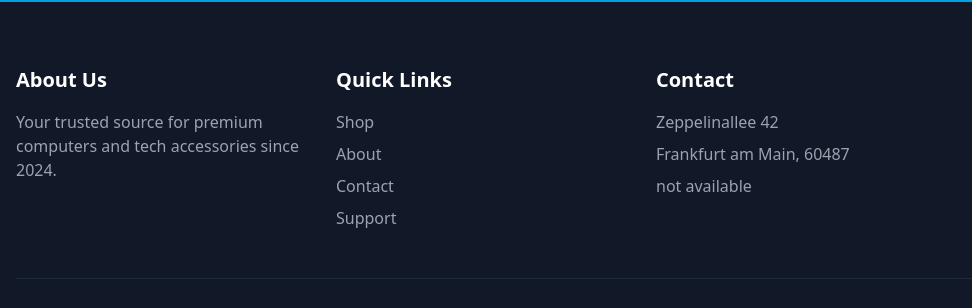
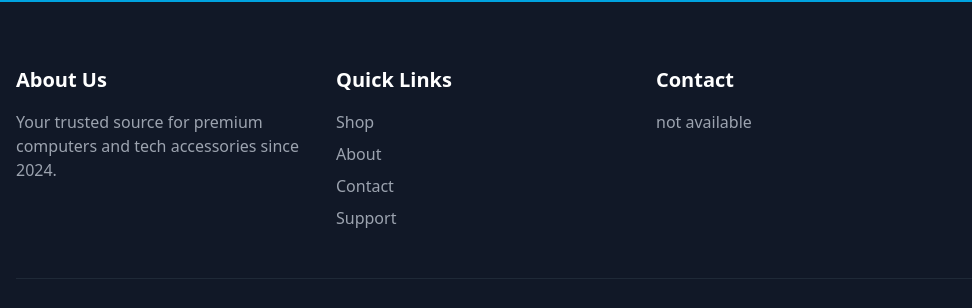
Before and after one commit to Deenpro1/Small-HTML, a website: page index.html in a window 1280 px wide. Shown: the part 2354-2662 px from the top of the page, 0-972 px from the left. Drawn offline with nearby package versions, Linux system fonts and the light colour scheme.

Commit message:
Update index.html

```diff
--- a/index.html
+++ b/index.html
@@ -472,8 +472,8 @@ document.getElementById('subscribeModal').classList.add('hidden');
 <div>
 <h3 class="text-xl font-semibold mb-4">Contact</h3>
 <ul class="space-y-2">
-<li class="text-gray-400">Zeppelinallee 42</li>
-<li class="text-gray-400">Frankfurt am Main, 60487</li>
+<li class="text-gray-400"></li>
+<li class="text-gray-400"></li>
 <li class="text-gray-400">not available</li>
 </ul>
 </div>
```
